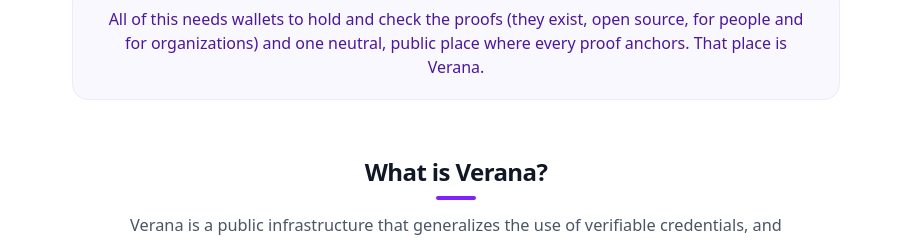
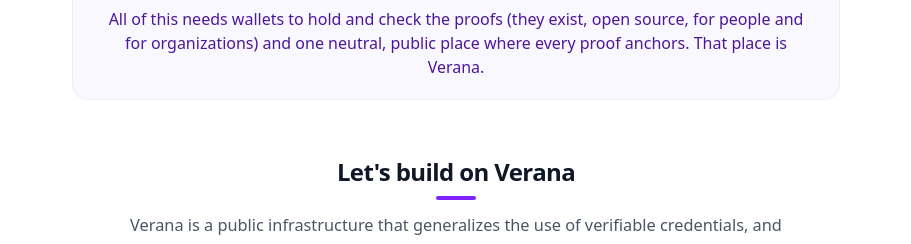
Before and after one commit to verana-labs/playground, a Next.js app: page /explained in a window 1280 px wide. Shown: the part 6045-6289 px from the top of the page, without its empty margins (184-1095 px from the left). Built offline with nearby package versions, Linux system fonts and the light colour scheme; no server answers.

Commit message:
copy: pillars subsection titled Let's build on Verana

```diff
--- a/app/explained/content.ts
+++ b/app/explained/content.ts
@@ -170,7 +170,7 @@
   ],
   needsBridge:
     "All of this needs wallets to hold and check the proofs (they exist, open source, for people and for organizations) and one neutral, public place where every proof anchors. That place is Verana.",
-  pillarsTitle: "What is Verana?",
+  pillarsTitle: "Let's build on Verana",
   pillarsIntro:
     "Verana is a public infrastructure that generalizes the use of verifiable credentials, and provides out of the box:",
   ecosystemsTitle: "The ecosystems Vesta wants to join",
```
